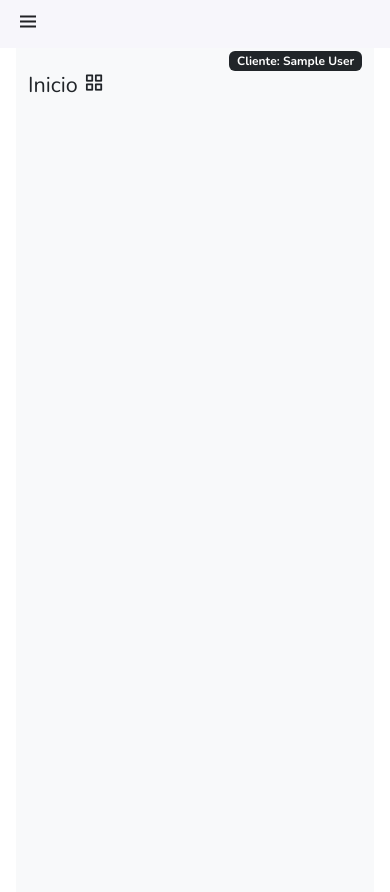
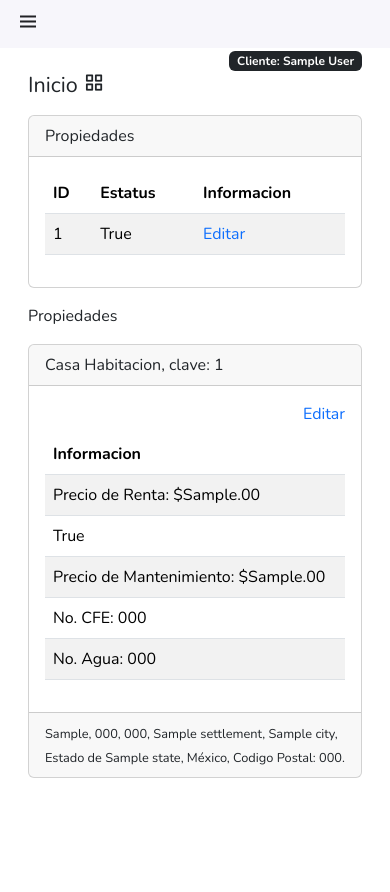
Before and after one commit to wolfdev07/CenturionLite, a Django app: page /costumers/lessors/index/ in a window 390 px wide. Run offline with Django 4.2, Linux system fonts and the light colour scheme; a user stored in the database is signed in; tables that the repository leaves empty hold one stand-in row (values such as "Sample post"); some libraries are stand-ins or nearby versions.

Commit message:
pre-change all side bar, Tables responsive.

```diff
--- a/CenturionApi/templates/costumers_index.html
+++ b/CenturionApi/templates/costumers_index.html
@@ -15,4 +15,85 @@
 </div>
 <!-- PAGE TITLE -->
 
+<div class="col-12">
+
+    <div class="card mb-3">
+        <div class="card-header">Propiedades <i class="fa-solid fa-house"></i></div>
+        <div class="card-body">
+            <table class="table table-striped">
+                <thead>
+                    <tr>
+                        <th>ID</th>
+                        <th>Estatus</th>
+                        <th>Informacion</th>
+                    </tr>
+                </thead>
+                <tbody>
+                    {% for property in properties %}
+                        <tr>
+                            <td>{{ property.pk }}</td>
+                            <td>{{ property.avaible }}</td>
+                            <td><a href=""><i class="fa-solid fa-pen-to-square"></i> Editar</a></td>
+                        </tr>
+                    {% endfor %}
+                </tbody>
+            </table>
+
+        </div>
+    </div>
+
+    <p>Propiedades</p>
+    {% for property in properties %}
+        <div class="card">
+            <div class="card-header">
+                <i class="fa fa-home" aria-hidden="true"></i>
+                Casa Habitacion, clave: {{ property.pk }}
+
+            </div>
+            <div class="card-body">
+                <div class="card-title text-end"><a href=""><i class="fa-solid fa-pen-to-square"></i> Editar</a></div>
+                <table class="table table-striped">
+                    <thead>
+                        <tr>
+                            <th scope="col">Informacion</th>
+                        </tr>
+                    </thead>
+
+                    <tbody>
+                        <tr>
+                            <td>Precio de Renta: ${{ property.rental_price }}.00</td>
+                        </tr>
+                        <tr>
+                            <td>{{ property.avaible }}</td>
+                        </tr>
+                        <tr>
+                            <td>Precio de Mantenimiento: ${{ property.maintenance_price }}.00</td>
+                        </tr>
+                        <tr>
+                            <td>No. CFE: {{ property.cfe_service_number }} </td>
+                        </tr>
+                        <tr>
+                            <td>No. Agua: {{ property.water_service_number }}</td>
+                        </tr>
+                    </tbody>
+                </table>
+
+            </div>
+            <div class="card-footer">
+                <span style="font-size: 0.8rem;">{{ property.property_address.street }},
+                    {{ property.property_address.number }},
+                    {% if property.property_address.internal_number %}
+                        {{ property.property_address.internal_number }},
+                    {% endif %}
+                    {{ property.property_address.settlement.name }},
+                    {{ property.property_address.settlement.postal_code.city.name }}, Estado de
+                    {{ property.property_address.settlement.postal_code.city.state.name }},
+                    México, Codigo Postal:
+                    {{ property.property_address.settlement.postal_code.code }}.
+                </span>
+            </div>
+        </div>
+    {% endfor %}
+</div>
+
 {% endblock main %}
--- a/CenturionApi/templates/layout.html
+++ b/CenturionApi/templates/layout.html
@@ -1,7 +1,7 @@
 {% load static %}
 
 <!DOCTYPE html>
-<html lang="es">
+<html lang="es" data-bs-theme="ligth">
 <head>
     <meta charset="UTF-8">
     <meta name="viewport" content="width=device-width, initial-scale=1.0">
@@ -30,8 +30,8 @@
         {% endblock sidebar %}
 
         <!--Container Main start-->
-        <div class="height-100 bg-light">
-            <div class="container">
+        <div class="height-100">
+            <div class="container-fluid">
                 {% block main %}
                 {% endblock main %}
             </div>
@@ -42,7 +42,6 @@
 {% endblock footer %}
 </body>
 {% block JS %}
-<script src="{% static 'JS/widgets/sidebar.js' %}"></script>
 <script src="https://cdn.jsdelivr.net/npm/@popperjs/core@2.11.8/dist/umd/popper.min.js" integrity="sha384-I7E8VVD/ismYTF4hNIPjVp/Zjvgyol6VFvRkX/vR+Vc4jQkC+hVqc2pM8ODewa9r" crossorigin="anonymous"></script>
 <script src="https://cdn.jsdelivr.net/npm/bootstrap@5.3.2/dist/js/bootstrap.min.js" integrity="sha384-BBtl+eGJRgqQAUMxJ7pMwbEyER4l1g+O15P+16Ep7Q9Q+zqX6gSbd85u4mG4QzX+" crossorigin="anonymous"></script>
 <script src="https://cdnjs.cloudflare.com/ajax/libs/jquery/3.5.1/jquery.min.js"></script>
--- a/CenturionApi/templates/widgets/sidebar.html
+++ b/CenturionApi/templates/widgets/sidebar.html
@@ -20,6 +20,7 @@
                 </a>
             {% endif %}
             </div>
+
         </div>
         <a href="{% url 'logout' %}" class="nav_link">
             <i class='bx bx-log-out nav_icon'></i>
--- a/Costumers/views.py
+++ b/Costumers/views.py
@@ -586,6 +586,14 @@ class CostumersLessorsIndex(View):
     context={'is_lessor':False,}
 
     def get(self, request):
+
+        user = request.user
+
+        lessor_profile=LessorModel.objects.get(user=user)
+        properties=LeasePropertyModel.objects.filter(lessor=lessor_profile).order_by('created_at')
+
+
         self.context['viewname']='Index'
         self.context['is_costumer']=True
+        self.context['properties']=properties
         return render(request, self.template_name, self.context)
```
Also changed, not shown: CenturionApi/templates/dashboard.html (+30 -3 lines).
